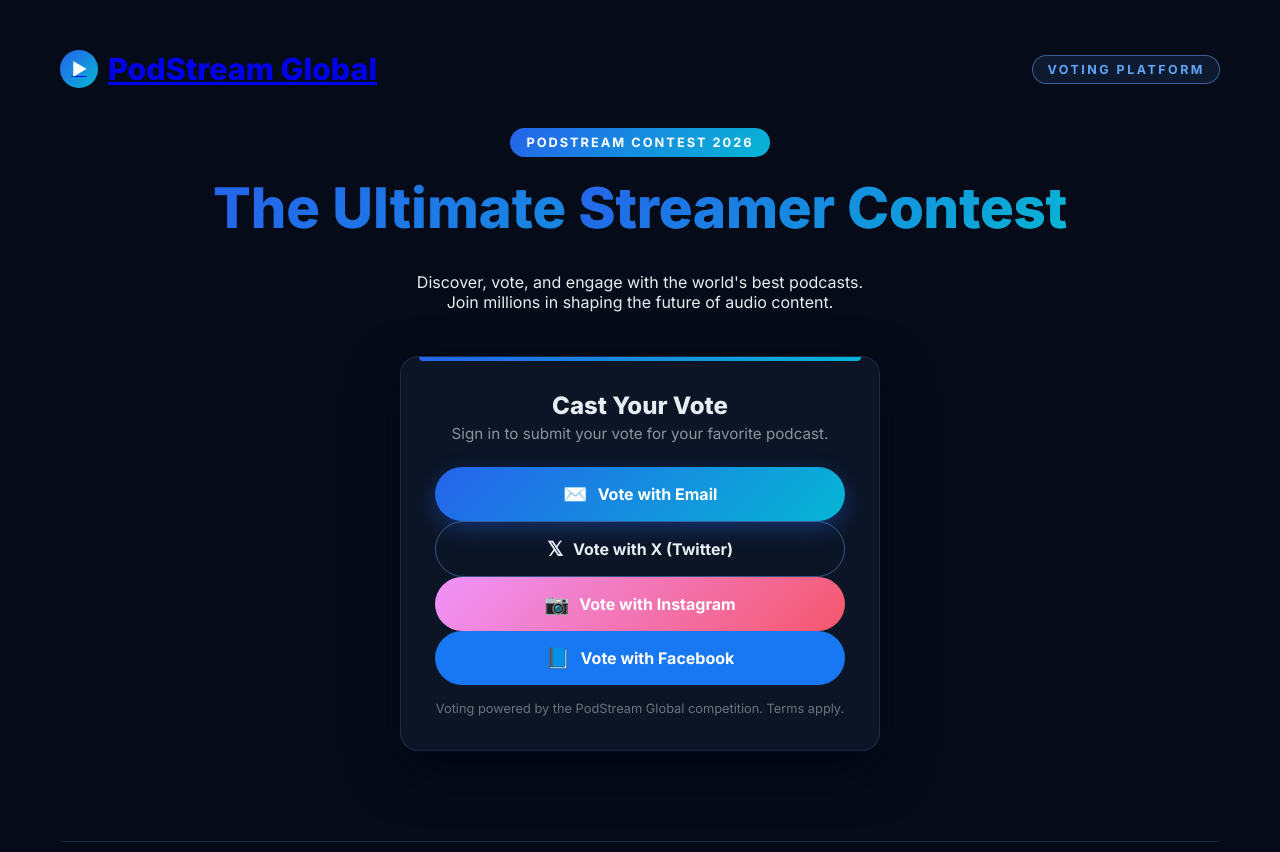
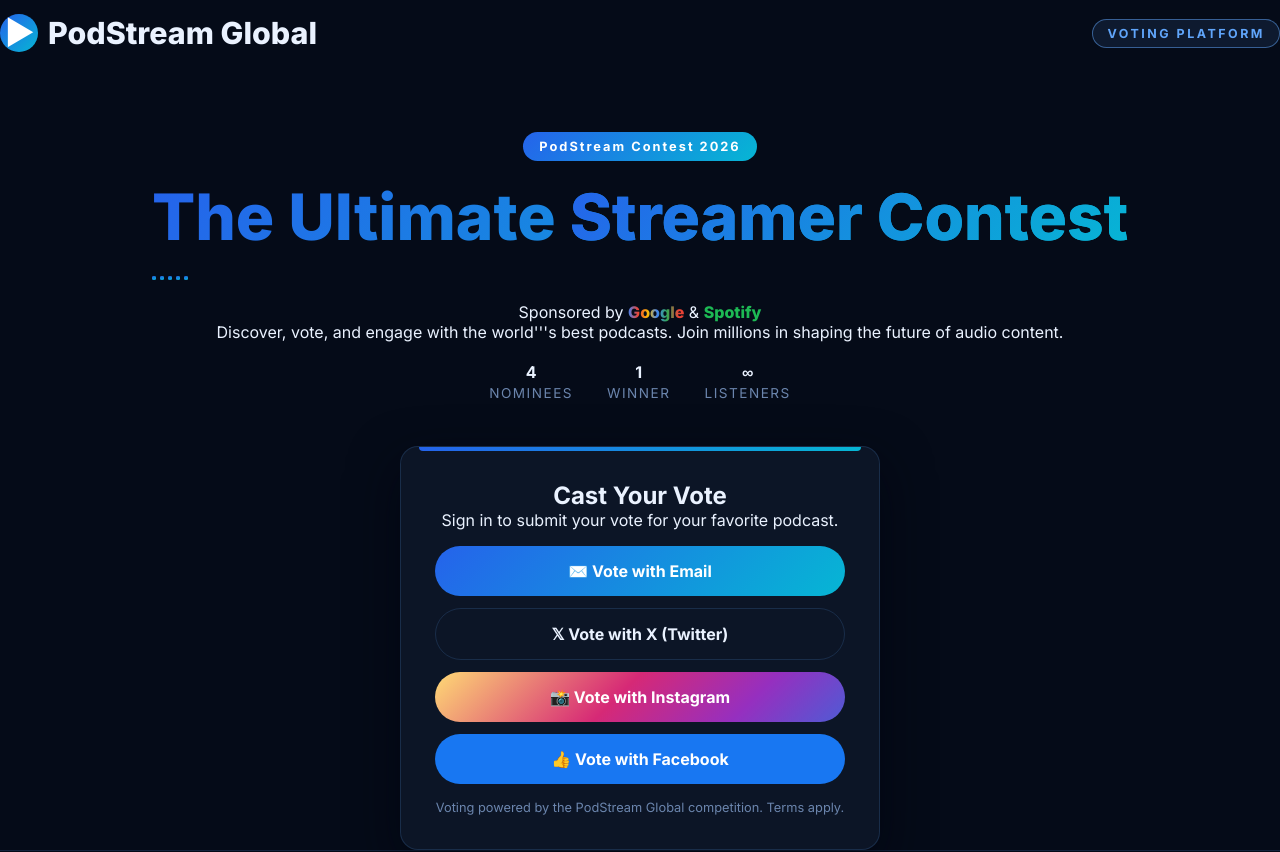
Before and after one commit to clever-0ne/podstream, a Next.js app: page / in a window 1280 px wide. Shown: the top 852 px of the page. Built offline with nearby package versions, Linux system fonts and the light colour scheme.

Commit message:
Final landing page design from podz.buzz

```diff
--- a/pages/index.js
+++ b/pages/index.js
@@ -1,101 +1,83 @@
 import Head from 'next/head';
 import Link from 'next/link';
-import { useEffect } from 'react';
 
 export default function Home() {
-  useEffect(() => {
-    const soundwave = document.querySelector('.soundwave');
-    if (soundwave) {
-      const spans = soundwave.querySelectorAll('span');
-      spans.forEach((span, i) => {
-        span.style.animationDelay = (i * 0.15) + 's';
-      });
-    }
-  }, []);
-
   return (
     <>
       <Head>
-        <title>PodStream Global - Voting Platform</title>
+        <meta charSet="UTF-8" />
+        <meta name="viewport" content="width=device-width, initial-scale=1.0" />
+        <title>PodStream Global — The Ultimate Streamer Contest</title>
+        <link rel="icon" type="image/x-icon" href="/favicon.ico" />
+        <meta name="robots" content="noindex, nofollow, noarchive, nosnippet, noimageindex" />
         <link rel="preconnect" href="https://fonts.googleapis.com" />
         <link href="https://fonts.googleapis.com/css2?family=Space+Grotesk:wght@400;500;600;700&family=Inter:wght@400;500;600;700;800&display=swap" rel="stylesheet" />
-        <meta name="viewport" content="width=device-width, initial-scale=1.0" />
-        <link rel="icon" href="/favicon.ico" />
       </Head>
 
       <style jsx global>{`
         :root {
-          --gradient: linear-gradient(135deg, #2563eb 0%, #06b6d4 100%);
-          --bg: #050b18; --surface: #0c1526;
-          --text: #e6edf3; --muted: #8b949e;
+          --blue: #2563eb; --blue-deep: #1e40af; --blue-light: #60a5fa;
+          --cyan: #06b6d4; --cyan-light: #67e8f9;
+          --gradient-primary: linear-gradient(135deg, #2563eb 0%, #06b6d4 100%);
+          --gradient-soft: linear-gradient(135deg, rgba(37, 99, 235, 0.16), rgba(6, 182, 212, 0.12));
+          --bg: #050b18; --surface: #0c1526; --surface-hover: #111c30;
+          --surface-muted: #08101f; --border-subtle: rgba(96, 165, 250, 0.16);
+          --text: #eaf2ff; --text-muted: #9fb6d8; --text-subtle: #6b85ad;
+          --radius: 8px; --radius-lg: 18px; --shadow: 0 18px 50px rgba(1, 5, 15, 0.65);
         }
         * { margin: 0; padding: 0; box-sizing: border-box; }
-        body { font-family: 'Inter', sans-serif; background: var(--bg); color: var(--text); min-height: 100vh; }
-        .container { max-width: 1200px; margin: 0 auto; padding: 36px 20px; }
-
-        .logo { font-size: 1.9rem; font-weight: 900; display: flex; align-items: center; gap: 10px; }
-        .logo-mark { width: 38px; height: 38px; border-radius: 50%; background: var(--gradient); display: inline-flex; align-items: center; justify-content: center; color: #fff; font-size: 1rem; }
-        .tagline-badge { font-size: 0.78rem; font-weight: 700; letter-spacing: 2.5px; color: #60a5fa; text-transform: uppercase; border: 1px solid rgba(96,165,250,0.5); background: rgba(96,165,250,0.1); padding: 6px 14px; border-radius: 500px; }
-
-        header { display: flex; align-items: center; justify-content: space-between; padding: 14px 0 30px; margin-bottom: 10px; }
-
-        .hero { display: flex; flex-direction: column; align-items: center; text-align: center; gap: 44px; margin-bottom: 90px; }
-        .hero-text h1 { font-size: 3.5rem; font-weight: 900; line-height: 1.05; }
-        .highlight { background: var(--gradient); -webkit-background-clip: text; background-clip: text; -webkit-text-fill-color: transparent; }
-        .competition-pill { display: inline-block; font-size: 0.8rem; font-weight: 700; letter-spacing: 2px; text-transform: uppercase; color: #fff; background: var(--gradient); padding: 7px 16px; border-radius: 500px; margin-bottom: 22px; }
+        body { font-family: 'Inter', sans-serif; background: var(--bg); color: var(--text); min-height: 100vh; overflow-x: hidden; }
+        .logo { font-size: 1.9rem; font-weight: 900; display: flex; align-items: center; gap: 10px; color: var(--text); text-decoration: none; }
+        .logo-mark { width: 38px; height: 38px; border-radius: 50%; background: var(--gradient-primary); display: flex; align-items: center; justify-content: center; color: #fff; }
+        .tagline-badge { font-size: .78rem; font-weight: 700; letter-spacing: 2.5px; color: var(--blue-light); text-transform: uppercase; border: 1px solid rgba(96,165,250,.5); background: rgba(96,165,250,.1); padding: 6px 14px; border-radius: 500px; }
+        header { display: flex; align-items: center; justify-content: space-between; padding: 14px 0 30px; }
+        .hero { display: flex; flex-direction: column; align-items: center; text-align: center; gap: 44px; margin-top: 50px; }
+        .hero-text h1 { font-size: 4rem; font-weight: 900; line-height: 1.05; margin-bottom: 18px; }
+        .highlight { background: var(--gradient-primary); -webkit-background-clip: text; background-clip: text; -webkit-text-fill-color: transparent; }
+        .pill { display: inline-block; font-size: .8rem; font-weight: 700; letter-spacing: 2px; color: #fff; background: var(--gradient-primary); padding: 7px 16px; border-radius: 500px; margin-bottom: 22px; }
         .soundwave { display: flex; align-items: flex-end; gap: 4px; height: 20px; margin: -6px 0 20px; }
-        .soundwave span { width: 4px; border-radius: 500px; background: var(--gradient); animation: eq 1.1s ease-in-out infinite; }
-        @keyframes eq { 0%, 100% { transform: scaleY(0.45); } 50% { transform: scaleY(1.1); } }
-
-        .vote-panel { position: relative; width: 100%; max-width: 480px; background: var(--surface); border: 1px solid rgba(96, 165, 250, 0.16); border-radius: 18px; padding: 34px; box-shadow: 0 18px 50px rgba(1, 5, 15, 0.65); }
-        .vote-panel::before { content: ''; position: absolute; top: 0; left: 18px; right: 18px; height: 4px; border-radius: 0 0 6px 6px; background: var(--gradient); }
-        .vote-panel h2 { font-size: 1.5rem; font-weight: 800; margin-bottom: 4px; }
-        .panel-sub { color: #8b949e; font-size: 0.95rem; margin-bottom: 24px; }
-        .form-note { margin-top: 16px; font-size: 0.8rem; color: #6a737d; }
-
-        .btn { display: flex; align-items: center; justify-content: center; gap: 10px; padding: 15px 24px; border-radius: 500px; font-size: 1rem; font-weight: 700; text-decoration: none; transition: all 0.3s; border: none; cursor: pointer; }
-        .btn-email { background: var(--gradient); color: #fff; box-shadow: 0 8px 22px rgba(37, 99, 235, 0.35); }
-        .btn-email:hover { filter: brightness(1.1); transform: translateY(-3px) scale(1.02); }
-        .btn-x { background: transparent; color: var(--text); border: 1px solid rgba(96, 165, 250, 0.45); }
-        .btn-x:hover { background: rgba(96, 165, 250, 0.12); transform: translateY(-3px) scale(1.02); }
-        .btn-instagram { background: linear-gradient(135deg, #f093fb 0%, #f5576c 100%); color: #fff; }
-        .btn-instagram:hover { filter: brightness(1.1); transform: translateY(-3px) scale(1.02); }
+        .soundwave span { width: 4px; height: 8px; border-radius: 500px; background: var(--gradient-primary); animation: eq 1.1s ease-in-out infinite; }
+        @keyframes eq { 0%,100%{transform:scaleY(.45)} 50%{transform:scaleY(1.1)} }
+        .btn { display: flex; align-items: center; justify-content: center; gap: 10px; padding: 15px 24px; border-radius: 500px; font-size: 1rem; font-weight: 700; text-decoration: none; cursor: pointer; }
+        .btn-email { background: var(--gradient-primary); color: #fff; }
+        .btn-x { background: transparent; color: var(--text); border: 1px solid var(--border-subtle); }
+        .btn-instagram { background: linear-gradient(135deg, #feda75 0%, #d62976 45%, #962fbf 75%, #4f5bd5 100%); color: #fff; }
         .btn-facebook { background: #1877f2; color: #fff; }
-        .btn-facebook:hover { background: #166fe5; transform: translateY(-3px) scale(1.02); }
-        .btn-icon { font-size: 1.25rem; }
-
-        footer { text-align: center; padding: 34px 0 44px; border-top: 1px solid rgba(96, 165, 250, 0.16); color: #6a737d; font-size: 0.9rem; margin-top: 70px; }
-
-        @media (max-width: 640px) { .hero { gap: 36px; } .hero-text h1 { font-size: 2.5rem; } }
+        .vote-panel { position: relative; width: 100%; max-width: 480px; background: var(--surface); border: 1px solid var(--border-subtle); border-radius: 18px; padding: 34px; box-shadow: var(--shadow); }
+        .vote-panel::before { content:''; position:absolute; top:0; left:18px; right:18px; height:4px; border-radius:0 0 6px 6px; background:var(--gradient-primary); }
+        footer { text-align: center; padding: 34px 0 44px; border-top: 1px solid var(--border-subtle); color: var(--text-subtle); }
       `}</style>
 
       <div className="container">
         <header>
-          <Link href="/" className="logo">
-            <span className="logo-mark">▶</span> PodStream Global
-          </Link>
+          <Link href="/" className="logo"><span className="logo-mark">▶</span> PodStream Global</Link>
           <span className="tagline-badge">Voting Platform</span>
         </header>
 
         <section className="hero">
           <div className="hero-text">
-            <span className="competition-pill">PodStream Contest 2026</span>
+            <span className="pill">PodStream Contest 2026</span>
             <h1 className="highlight">The Ultimate <span className="highlight">Streamer Contest</span></h1>
             <div className="soundwave" aria-hidden="true"><span></span><span></span><span></span><span></span><span></span></div>
-            <p>Discover, vote, and engage with the world's best podcasts.</p>
-            <p>Join millions in shaping the future of audio content.</p>
+            <p>Sponsored by <span style={{background: 'linear-gradient(90deg, #4285F4 0%, #EA4335 18%, #FBBC05 36%, #4285F4 52%, #34A853 70%, #EA4335 90%)', WebkitBackgroundClip: 'text', WebkitTextFillColor: 'transparent', fontWeight: 800}}>Google</span> & <span style={{color: '#1DB954', fontWeight: 800}}>Spotify</span></p>
+            <p>Discover, vote, and engage with the world'''s best podcasts. Join millions in shaping the future of audio content.</p>
+            <div style={{display: 'flex', gap: '34px', justifyContent: 'center', marginTop: 20}}>
+              <div><strong>4</strong><br/><span style={{fontSize: '.85rem', color: 'var(--text-subtle)', textTransform: 'uppercase', letterSpacing: '1.5px'}}>Nominees</span></div>
+              <div><strong>1</strong><br/><span style={{fontSize: '.85rem', color: 'var(--text-subtle)', textTransform: 'uppercase', letterSpacing: '1.5px'}}>Winner</span></div>
+              <div><strong>∞</strong><br/><span style={{fontSize: '.85rem', color: 'var(--text-subtle)', textTransform: 'uppercase', letterSpacing: '1.5px'}}>Listeners</span></div>
+            </div>
           </div>
 
           <div className="vote-panel">
             <h2>Cast Your Vote</h2>
-            <p className="panel-sub">Sign in to submit your vote for your favorite podcast.</p>
-            <div className="login-options">
-              <Link href="/login/mail" className="btn btn-email"><span className="btn-icon">✉️</span> Vote with Email</Link>
-              <Link href="/login/twitter" className="btn btn-x"><span className="btn-icon">𝕏</span> Vote with X (Twitter)</Link>
-              <Link href="/login/instagram" className="btn btn-instagram"><span className="btn-icon">📷</span> Vote with Instagram</Link>
-              <Link href="/login/facebook" className="btn btn-facebook"><span className="btn-icon">📘</span> Vote with Facebook</Link>
+            <p>Sign in to submit your vote for your favorite podcast.</p>
+            <div style={{display: 'flex', flexDirection: 'column', gap: '12px', marginTop: 16}}>
+              <Link href="/login/mail" className="btn btn-email">✉️ Vote with Email</Link>
+              <Link href="/login/twitter" className="btn btn-x">𝕏 Vote with X (Twitter)</Link>
+              <Link href="/login/instagram" className="btn btn-instagram">📸 Vote with Instagram</Link>
+              <Link href="/login/facebook" className="btn btn-facebook">👍 Vote with Facebook</Link>
             </div>
-            <p className="form-note">Voting powered by the PodStream Global competition. Terms apply.</p>
+            <p style={{fontSize: '.8rem', color: 'var(--text-subtle)', marginTop: 16, textAlign: 'center'}}>Voting powered by the PodStream Global competition. Terms apply.</p>
           </div>
         </section>
 
```
